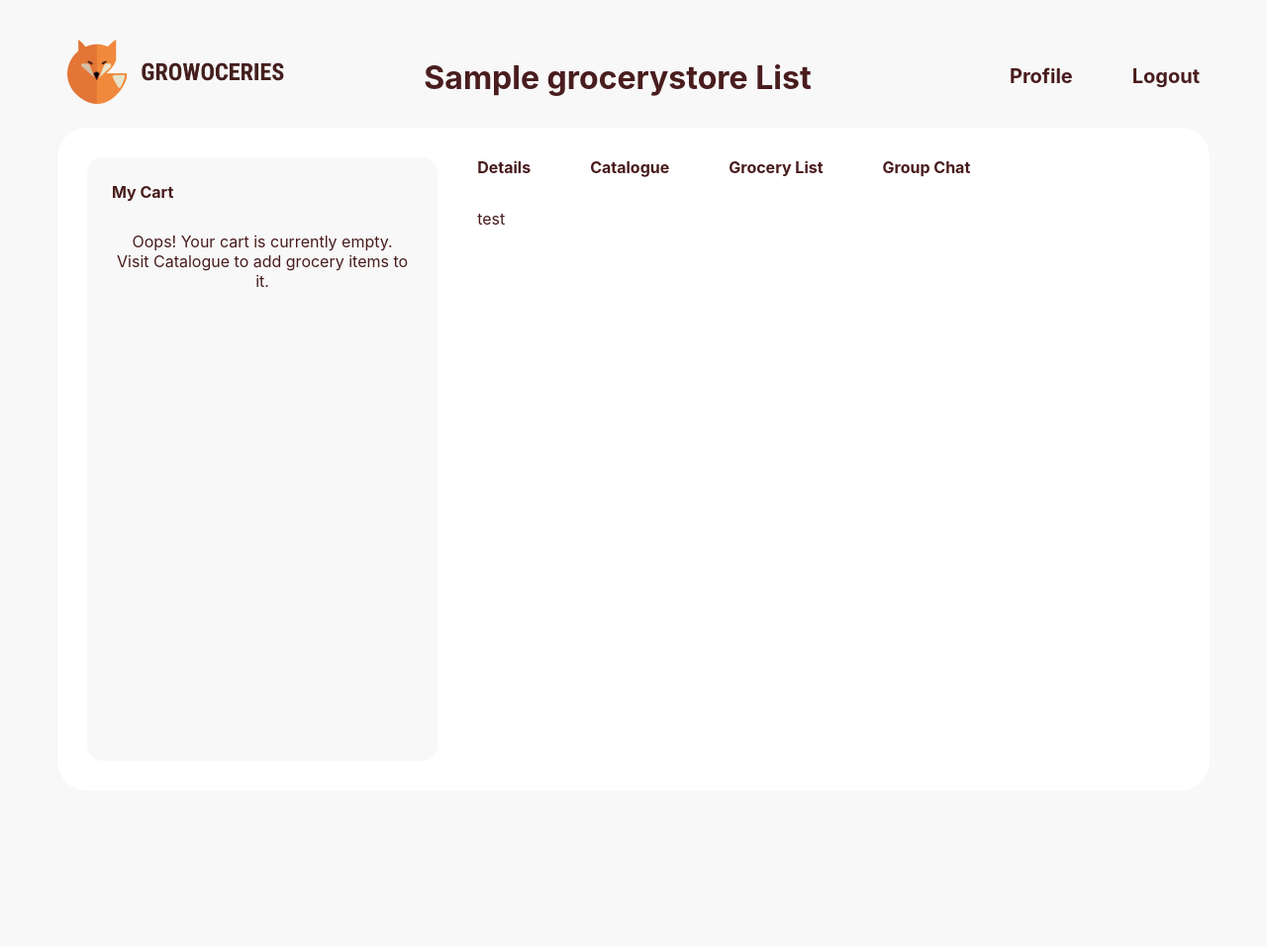
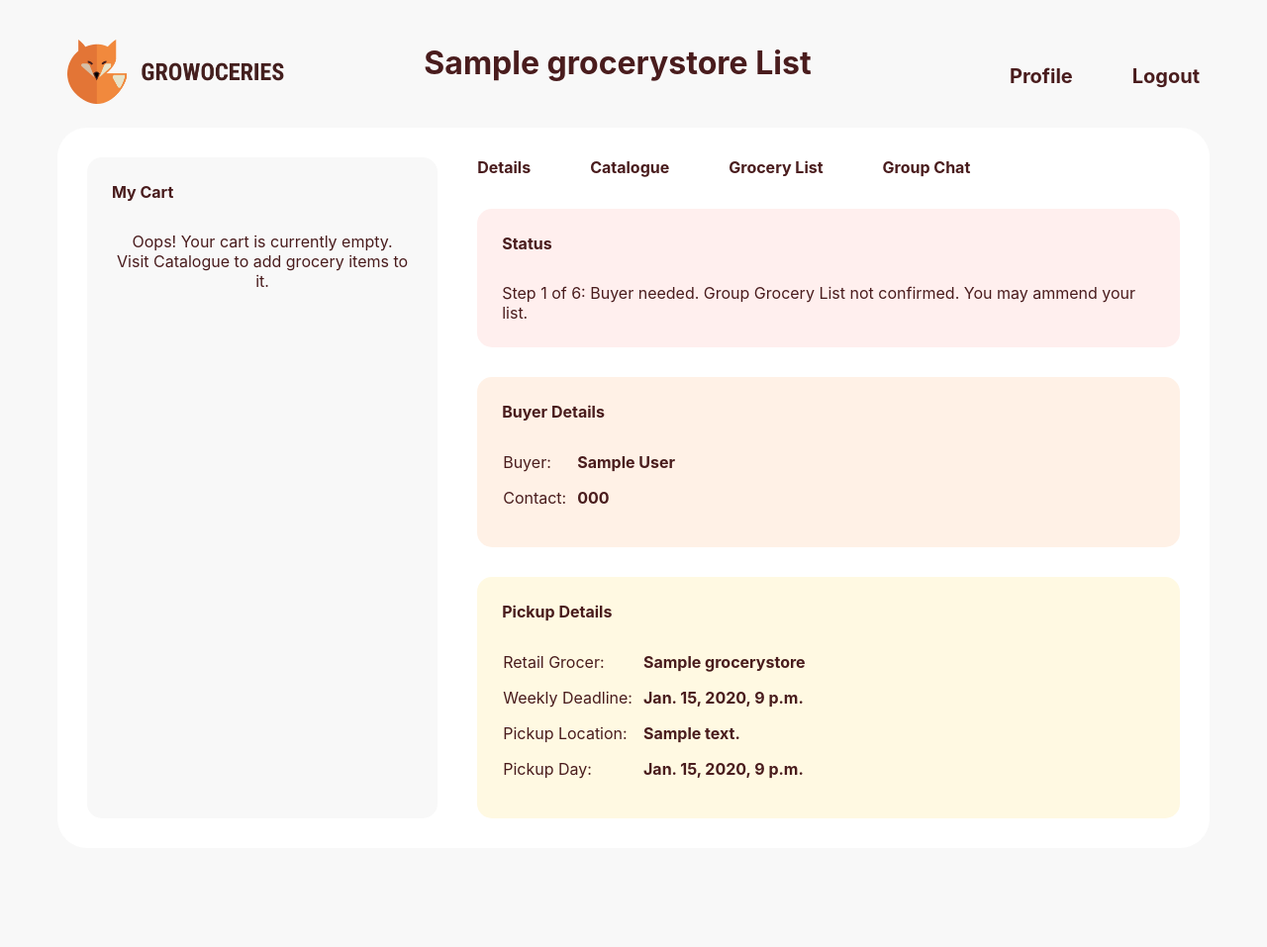
Before and after one commit to sean-tse/codebrew2021, a Django app: page /growocery/community/1/detail in a window 1280 px wide. Shown: the whole page at 99% size. Before the commit the page ends 290 px from the top, so only its background shows below. Run offline with Django 3.2, Linux system fonts and the light colour scheme; a user stored in the database is signed in; tables that the repository leaves empty hold one stand-in row (values such as "Sample post").

Commit message:
added group details to page

```diff
--- a/mysite/growocery/static/css/group.css
+++ b/mysite/growocery/static/css/group.css
@@ -60,7 +60,7 @@ td {
     min-height: 70vh;
 }
 
-.cart-title {
+.title {
     margin-bottom: 30px;
 }
 
@@ -96,3 +96,38 @@ td {
 .main-area-nav a:hover {
     text-decoration: underline;
 }
+
+.details-container {
+    padding: 25px;
+    margin-top: 30px;
+    border-radius: 15px;
+}
+
+#status {
+    background-color: #FFEFEE;
+}
+
+#buyer {
+    background-color: #FFF1E6;
+}
+
+#pickup {
+    background-color: #FFF9E2
+}
+
+input[type=submit] {
+    background-color: #FFC9B2;
+    font-size: 16px;
+    font-weight: 700;
+    text-transform: uppercase;
+    color: white;
+    margin: 0;
+    border-radius: 15px;
+    padding-top: 15px;
+    padding-bottom: 15px;
+    margin-top: 15px;
+}
+
+input[type=submit]:hover {
+    background-color: #FE9B71;
+}
--- a/mysite/growocery/templates/growocery/group.html
+++ b/mysite/growocery/templates/growocery/group.html
@@ -15,7 +15,7 @@
 <div class='content-card'>
     <!-- left side is my cart -->
     <div class='my-cart'>
-        <div class='cart-title bold-body'>My Cart</div>
+        <div class='title bold-body'>My Cart</div>
         {% if myorder.prices.all %}
         <table>
             <tr>
--- a/mysite/growocery/templates/growocery/group_detail.html
+++ b/mysite/growocery/templates/growocery/group_detail.html
@@ -1,35 +1,78 @@
 {% extends "growocery/group.html" %}
 
-  <!-- {% if group %}
-  <div class="container1">
+{% block right-content %}
+  {% if group %}
+
+  <!-- Group Status -->
+  <div id='status' class='details-container'>
+    <div class="title bold-body">Status</div>
+    <div>
+      Step 1 of 6: Buyer needed. Group Grocery List not confirmed. You may ammend your list.
+    </div>
+  </div>
+
+  <div id='buyer' class='details-container'>
+    <div class="title bold-body">Buyer Details</div>
+    <table>
+      <tr>
+        <td>Buyer:</td>
+        <th>
+          {% if not group.pickup.buyer %}
+          Undecided
+          {% else %}
+          {{ group.pickup.buyer.customerAccount.first_name }} {{ group.pickup.buyer.customerAccount.last_name }}
+          {% endif %}
+        </th>
+      </tr>
+      <tr>
+        <td>Contact:</td>
+        <th>
+          {% if group.pickup.buyer %}
+          {{ group.pickup.buyer.phone }}
+          {% endif %}
+        </th>
+      </tr>
+    </table>
     {% if not group.pickup.buyer %}
-    <h2>Buyer Details</h2>
-    <h3>Buyer: Undecided</h3>
     <form action="{% url 'group_detail' group.id %}" method="post">
       {% csrf_token %}
       <input type="submit" value="Volunteer as buyer">
     </form>
-    <h2>Pickup Details</h2>
-    <h3>Retail Grocer: {{ group.store.name }}</h3>
-    <h3>Weekly Deadline: {{ group.nextDeadline }}</h3>
-    <h3>Pickup Location: TBA</h3>
-    <h3>Pickup Day: TBA</h3>
-    {% else %}
-    <h2>Buyer Details</h2>
-    <h3>Buyer: {{ group.pickup.buyer.customerAccount.first_name }} {{ group.pickup.buyer.customerAccount.last_name }}
-    </h3>
-    <h3>Contact: {{ group.pickup.buyer.phone }}</h3>
-    <h2>Pickup Details</h2>
-    <h3>Retail Grocer: {{ group.store.name }}</h3>
-    <h3>Weekly Deadline: {{ group.nextDeadline }}</h3>
-    <h3>Pickup Location: {{ group.pickup.locationDetails }}</h3>
-    <h3>Pickup Day: {{ group.pickup.pickupWhen }}</h3>
     {% endif %}
   </div>
-  <div class="container2">
-    <h2>List Members</h2>
-    {% for order in group.cart.groupOrders.all %}
-    <h3>{{ order.customer.customerAccount.first_name }}</h3>
-    {% endfor %}
+
+  <div id='pickup' class='details-container'>
+    <div class="title bold-body">Pickup Details</div>
+    <table>
+      <tr>
+        <td>Retail Grocer:</td>
+        <th>{{ group.store.name }} </th>
+      </tr>
+      <tr>
+        <td>Weekly Deadline:</td>
+        <th>{{ group.nextDeadline }}</th>
+      </tr>
+      <tr>
+        <td>Pickup Location:</td>
+        <th>
+          {% if group.pickup.buyer %}
+          {{ group.pickup.locationDetails }}
+          {% else %}
+          TBA
+          {% endif %}
+        </th>
+      </tr>
+      <tr>
+        <td>Pickup Day:</td>
+        <th>
+          {% if group.pickup.buyer %}
+          {{ group.pickup.pickupWhen }}
+          {% else %}
+          TBA
+          {% endif %}
+        </th>
+      </tr>
+    </table>
   </div>
-  {% endif %} -->
+  {% endif %}
+{% endblock right-content %}
--- /dev/null
+++ b/mysite/growocery/templates/growocery/group_members.html
@@ -0,0 +1,6 @@
+<div class="container2">
+    <h2>List Members</h2>
+    {% for order in group.cart.groupOrders.all %}
+    <h3>{{ order.customer.customerAccount.first_name }}</h3>
+    {% endfor %}
+  </div>
```
